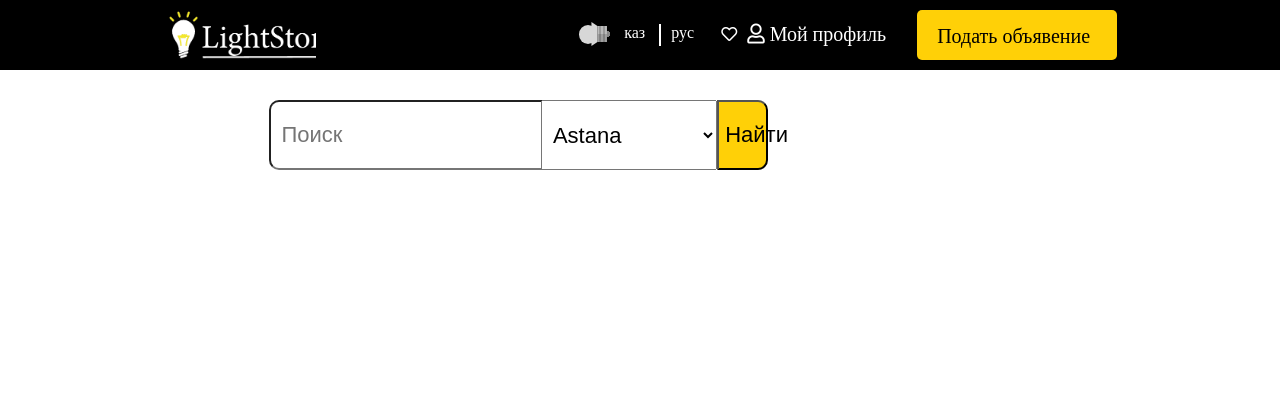
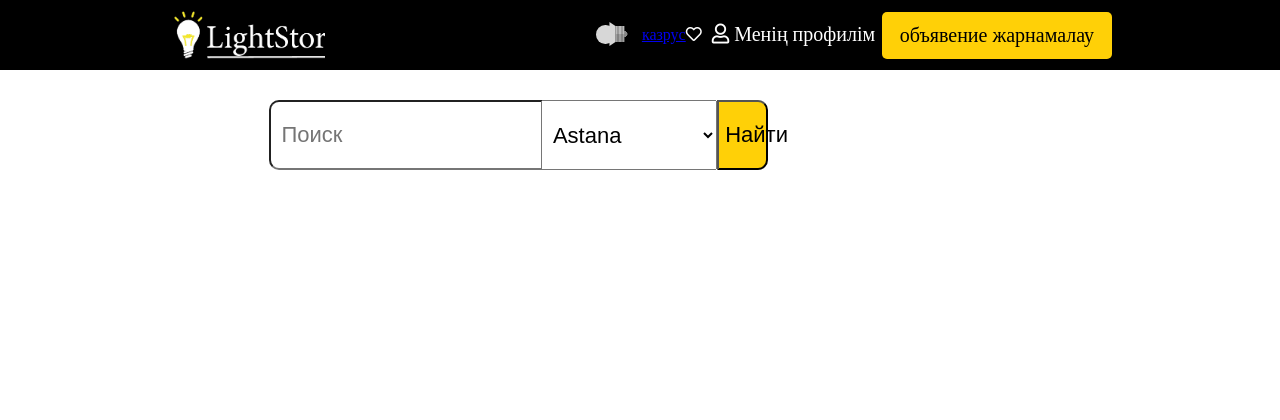
Before and after one commit to Erzhh/LightStore, a PHP site: page /?lang=kz in a window 1280 px wide. Shown: the top 420 px of the page. Run offline with PHP 8.4, Linux system fonts and the light colour scheme.

Commit message:
multi language

```diff
--- a/assets/css/main.css
+++ b/assets/css/main.css
@@ -117,8 +117,8 @@ header div.ob div.profile{
 }
 
 header div.ob div.post{
-    width: 200px;
-    height: 50px;
+    /* width: 200px; */
+    /* height: 50px; */
     background-color: #ffd007;
     color:var(--color-bg);
     font-size: 20px;
@@ -126,14 +126,14 @@ header div.ob div.post{
     align-items: center;
     justify-content: center;
     display: flex;
+    padding: 12px 18px;
+    white-space: nowrap;
 }
 
 header div.ob div.post div.post1{
     font-size: 20px;
-    width: 160px;
-    height: 20px;
-
-
+    /* width: 160px; */
+    /* height: 20px; */
 }
 
 
--- a/index.php
+++ b/index.php
@@ -1,13 +1,14 @@
+<?php
+    include "setting/language.php";
+?>
 <!DOCTYPE html>
 <html lang="en">
-
 <head>
     <meta charset="UTF-8">
     <meta name="viewport" content="width=device-width, initial-scale=1.0">
     <link rel="stylesheet" href="assets/css/main.css">
     <link rel="stylesheet" href="assets/font/css/icons.css">
     <link rel="stylesheet" href="assets/css/style.css">
-
     <title>index.html</title>
 </head>
 
@@ -28,17 +29,21 @@
           <div class="toggle12">
         <input class="l" type="checkbox">
           </div>
-        <a1>каз</a1>
-        <a2>рус</a2>
+        <a href="?lang=kz">каз</a>
+        <a href="?lang=ru">рус</a>
+
         <div class="bikchosen1">
             <i class="far fa-heart"></i>
 
         </div>
         <div class="profile">
             <i class="far fa-user"></i>
-            Мой профиль</div>
+            <?=$L['profile']?>
+        </div>
         <div class="post">
-          <div class="post1">Подать объявение</div>
+          <div class="post1">
+            <?=$L['advert']?>
+          </div>
         </div>
       </div>
         <div class="x"></div>
--- /dev/null
+++ b/setting/language.php
@@ -0,0 +1,23 @@
+<?php
+    session_start();
+
+    if(isset($_GET['lang'])){
+        $_SESSION['lang'] = $_GET['lang'];
+        //                     kz | ru
+    }
+    $Lang = [
+        'kz'=>[
+            'profile' => 'Менің профилім',
+            'advert' => 'объявение жарнамалау',
+        ],
+
+        'ru'=>[
+            'profile' => ' Мой профиль',
+            'advert' => 'Подать объявение',
+        ],
+
+    ];
+
+    $L = $Lang[$_SESSION['lang']];
+
+?>
```
